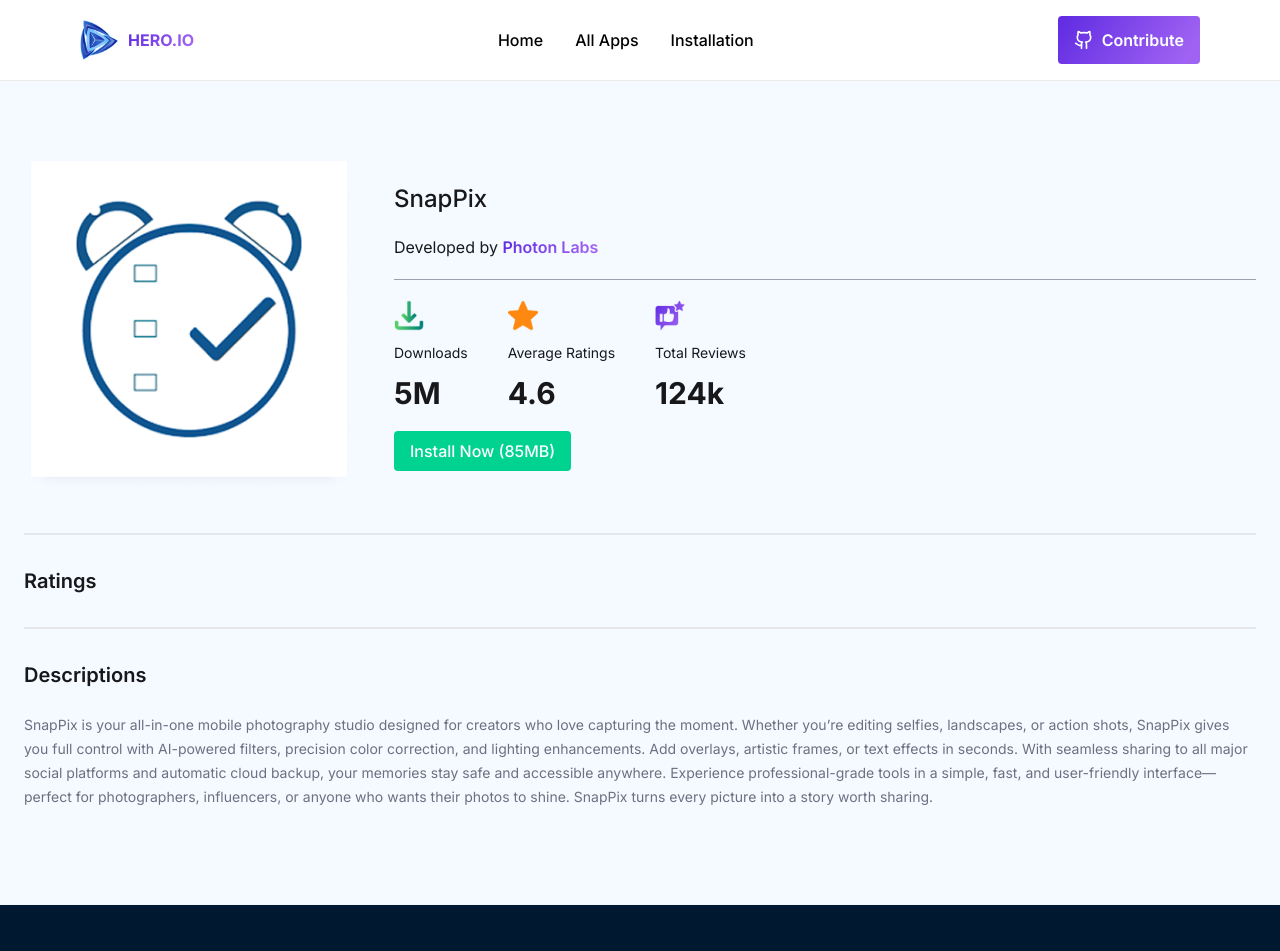
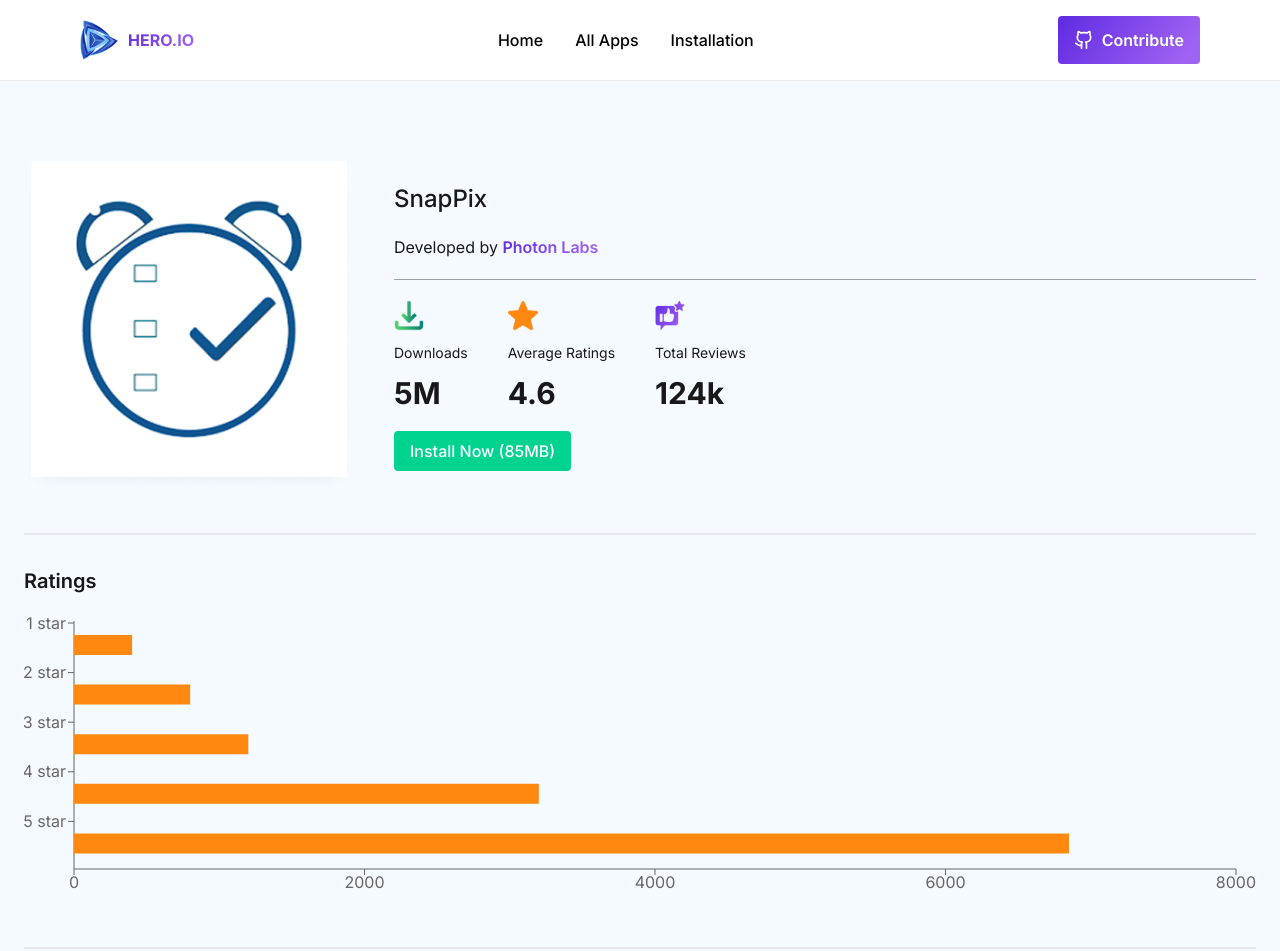
Before and after one commit to itsfaisalhossen/hero-io-app-asign, a React (Vite) app: page /App-Details/1 in a window 1280 px wide. Shown: the top 951 px of the page. Built offline with nearby package versions, Linux system fonts and the light colour scheme.

Commit message:
App details Ratings

```diff
--- a/package.json
+++ b/package.json
@@ -16,6 +16,7 @@
     "react": "^19.1.1",
     "react-dom": "^19.1.1",
     "react-router": "^7.9.3",
+    "recharts": "^3.2.1",
     "tailwindcss": "^4.1.14"
   },
   "devDependencies": {
--- a/src/Pages/AppDetails.jsx
+++ b/src/Pages/AppDetails.jsx
@@ -5,6 +5,14 @@ import iconReview from "../assets/icon-review.png";
 import iconRatings from "../assets/icon-ratings.png";
 import useApps from "../Hooks/useApps";
 import { useParams } from "react-router";
+import {
+  ComposedChart,
+  XAxis,
+  YAxis,
+  Tooltip,
+  ResponsiveContainer,
+  Bar,
+} from "recharts";
 
 const AppDetails = () => {
   const { id } = useParams();
@@ -14,7 +22,7 @@ const AppDetails = () => {
   const {
     // id,
     // image,
-    // ratings,
+    ratings,
     size,
     title,
     companyName,
@@ -63,6 +71,26 @@ const AppDetails = () => {
         {/* detaisl Ratings */}
         <div className="border-t-2 border-b-2 border-gray-200 py-8">
           <h3 className="text-xl font-semibold">Ratings</h3>
+          <div className="py-4 h-80 mt-">
+            <ResponsiveContainer width="100%" height="100%">
+              <ComposedChart
+                layout="vertical"
+                width={500}
+                height={500}
+                data={ratings}
+                margin={{
+                  top: 10,
+                  right: 20,
+                  left: -10,
+                }}
+              >
+                <XAxis type="number" />
+                <YAxis dataKey="name" type="category" scale="band" />
+                <Tooltip />
+                <Bar dataKey="count" barSize={20} fill="#FF8811" />
+              </ComposedChart>
+            </ResponsiveContainer>
+          </div>
         </div>
         {/* detaisl Description */}
         <div className="my-8">
```
Also changed, not shown: 1 other file (tests, documents, lock files or other folders).
